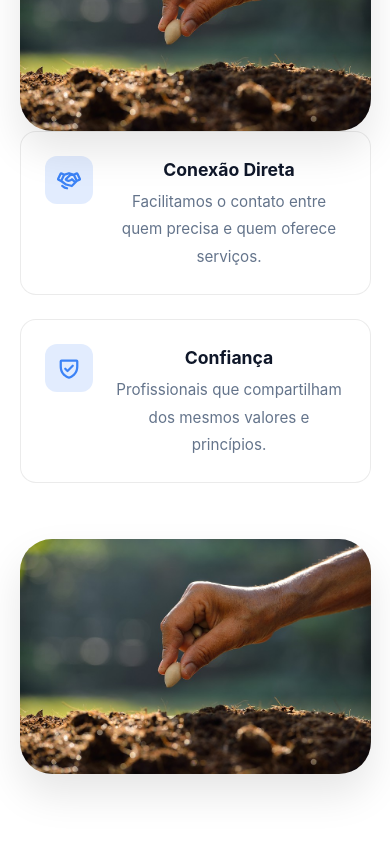
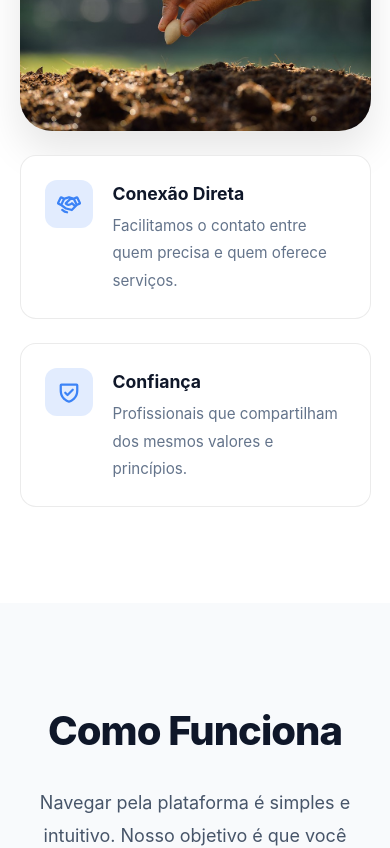
Before and after one commit to pepemesquita/espacochurch-jobs, a Next.js app: page / in a window 390 px wide. Shown: the part 1240-2088 px from the top of the page. Built offline with nearby package versions, Linux system fonts and the light colour scheme; no server answers; the database is empty.

Commit message:
feat: add CSS module for main page layout and component styling

```diff
--- a/src/app/page.module.css
+++ b/src/app/page.module.css
@@ -743,66 +743,76 @@ body {
     margin: 0 auto;
   }
 
-  /* LIST VIEW STRATEGY */
+  /* RESTAURAÇÃO: Voltar ao visual de cartões completos no Mobile */
   .grid {
-    display: flex;
-    flex-direction: column;
-    gap: 0.75rem;
-    padding: 0 4%;
+    display: grid !important;
+    grid-template-columns: 1fr !important;
+    gap: 1.5rem !important;
+    padding: 0 4% !important;
   }
 
   .card {
-    flex-direction: row !important;
-    text-align: left !important;
-    padding: 1rem !important;
+    flex-direction: column !important;
+    text-align: center !important;
+    padding: 2.5rem 1.5rem !important;
     align-items: center !important;
-    gap: 1rem !important;
-    border-radius: 1.25rem !important;
+    gap: 0 !important;
+    border-radius: var(--radius) !important;
   }
 
   .cardAvatar {
-    width: 64px !important;
-    height: 64px !important;
-    margin: 0 !important;
-    border-width: 2px !important;
+    width: 100px !important;
+    height: 100px !important;
+    margin: 0 auto 1.5rem !important;
+    border-width: 4px !important;
   }
 
   .cardContent {
-    flex: 1;
-    display: flex;
-    flex-direction: column;
-    gap: 0.15rem;
-    text-align: left;
+    width: 100% !important;
+    text-align: center !important;
   }
 
   .cardName {
-    font-size: 1.05rem !important;
-    margin: 0 !important;
+    font-size: 1.25rem !important;
+    margin: 0 0 0.25rem 0 !important;
   }
 
   .cardArea {
-    font-size: 0.65rem !important;
-    margin: 0 !important;
-    opacity: 0.8;
+    font-size: 0.875rem !important;
+    margin: 0 0 1rem 0 !important;
   }
 
   .cardBio,
   .cardLinks {
-    display: none !important;
-    /* Hide details on mobile list to improve scannability */
+    display: flex !important; /* Voltando a mostrar bio e links sociais */
+    justify-content: center !important;
+  }
+
+  .cardBio {
+    margin-bottom: 1.5rem !important;
   }
 
   .buttonDetail {
-    margin: 0 !important;
-    width: auto !important;
-    padding: 0.4rem 0.75rem !important;
-    font-size: 0.7rem !important;
-    height: 36px;
+    margin-top: 1.5rem !important;
+    width: 100% !important;
+    padding: 0.75rem !important;
+    font-size: 0.95rem !important;
+    height: auto !important;
   }
 
   .buttonDetail span {
-    display: none;
-    /* Show only icon on very small buttons or keep it short */
+    display: inline !important; /* Volta o texto 'Ver Perfil' */
+  }
+
+  /* FIX DEFINITIVO: Imagens Responsivas Sem Duplicidade */
+  .infoImage.mobileOnly {
+    display: block !important;
+    width: 100% !important;
+    margin: 1.5rem 0 !important;
+  }
+
+  .infoImage.desktopOnly {
+    display: none !important;
   }
 
   .directorySection {
@@ -827,58 +837,36 @@ body {
     padding: 0.8rem !important;
   }
 
-  /* Info Cards as List Items */
-  .infoGrid {
-    display: flex;
-    flex-direction: column;
-    gap: 1.5rem;
-  }
-
-  .infoCard {
-    padding: 1rem;
-    gap: 1rem;
-  }
-
-  .infoCardIcon {
-    width: 40px;
-    height: 40px;
-  }
-
-  .infoCardText h3 {
-    font-size: 0.95rem;
-  }
-
-  .infoCardText p {
-    font-size: 0.8rem;
-  }
-
-  .footerContent {
-    grid-template-columns: 1fr;
-    text-align: center;
-    gap: 2.5rem;
-  }
-
-  .footerSocials {
-    justify-content: center;
-  }
-
-  .infoImage {
-    display: block !important;
-    width: 100% !important;
-    max-width: 100% !important;
-    margin: 1.5rem 0 0 0 !important;
-    order: 2 !important;
-    position: relative !important;
-    left: 0 !important;
-    transform: none !important;
-  }
-
   .infoGrid {
     display: flex !important;
     flex-direction: column !important;
     gap: 2rem !important;
     width: 100% !important;
+    align-items: center !important; /* Centraliza os filhos horizontalmente */
+    text-align: center !important;
+  }
+
+  .infoGrid > div {
+    width: 100% !important;
+    max-width: 100% !important;
+  }
+
+  .infoText {
+    text-align: center !important;
+    width: 100% !important;
+  }
+
+  .infoCards {
+    width: 100% !important;
+    display: flex !important;
+    flex-direction: column !important;
     align-items: center !important;
+  }
+
+  .infoCard {
+    width: 100% !important;
+    max-width: 400px; /* Limite para não ficar gigante em tablets */
+    text-align: left !important;
   }
 
   .infoGrid>div {
```
